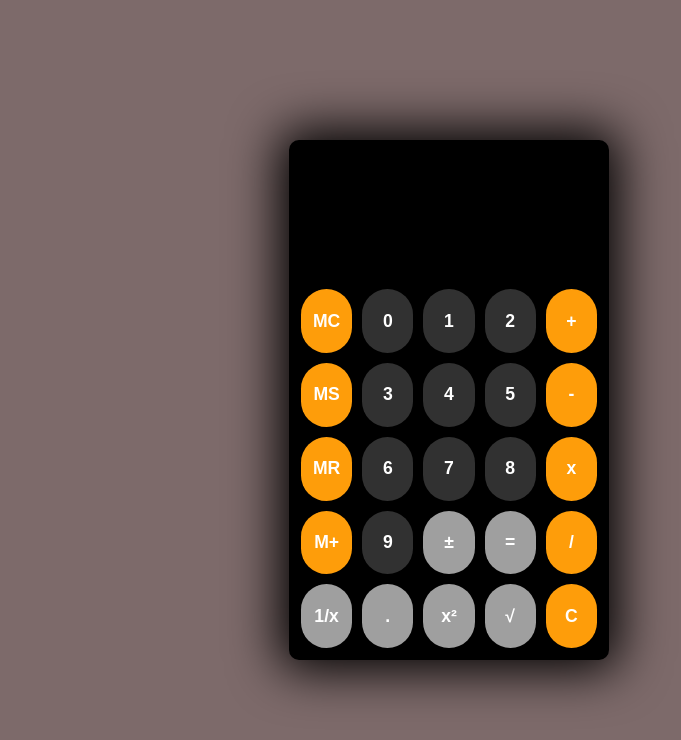
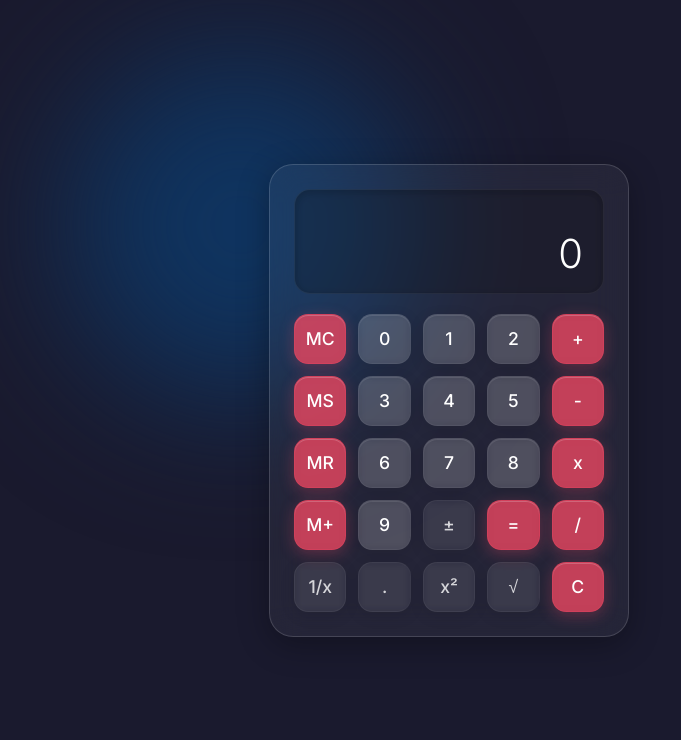
Before and after one commit to Sikander-Hayat-Khan/Web-Based-Calculator, a plain HTML site: page index.html in a window 1280 px wide. Shown: the whole page, without its empty margins (191-872 px from the left). Drawn offline with Linux system fonts and the light colour scheme.

Commit message:
changes made in the frontend and arithematic logic

```diff
--- a/index.html
+++ b/index.html
@@ -3,16 +3,23 @@
 <head>
     <meta charset="UTF-8">
     <meta name="viewport" content="width=device-width, initial-scale=1.0">
-    <title>Web Based Calculator</title>
+    <title>Minimalist Web Calculator</title>
+    <link rel="preconnect" href="https://fonts.googleapis.com">
+    <link rel="preconnect" href="https://fonts.gstatic.com" crossorigin>
+    <link href="https://fonts.googleapis.com/css2?family=Inter:wght@300;400;500;600&display=swap" rel="stylesheet">
     <link rel="stylesheet" href="style.css">
     <script src="script.js" defer></script>
 </head>
 <body>
+    <div class="background-shapes">
+        <div class="shape shape-1"></div>
+        <div class="shape shape-2"></div>
+    </div>
     <section class="calc">
         <div id="grid">
             <div id="display">
                 <div id="top-display"></div>
-                <div id="bottom-display"></div>
+                <div id="bottom-display">0</div>
             </div>
         </div>
     </section>
--- a/script.js
+++ b/script.js
@@ -2,7 +2,6 @@ const Grid = document.getElementById("grid");
 const topDisplay = document.getElementById("top-display");
 const bottomDisplay = document.getElementById("bottom-display");
 
-let button;
 let currentInput = "";
 let previousInput = "";
 let operator = "";
@@ -17,26 +16,32 @@ const buttonArray = [
     ["1/x", ".", "x²", "√", "C"]
 ];
 
+const accentOperators = ["MC", "MS", "MR", "M+", "C", "/", "+", "-", "x", "="];
+const secondaryOperators = ["1/x", ".", "x²", "√", "±"];
 
-const yellowoperators = ["MC", "MS", "MR", "M+", "C", "/", "+", "-", "x"];
-const greyoperators = ["1/x", ".", "x²", "√", "±", "="];
 for (let i = 0; i < 5; i++) {
     for (let j = 0; j < 5; j++) {
         const val = buttonArray[i][j];
-        button = document.createElement("button");
+        const button = document.createElement("button");
         button.textContent = val;
         Grid.appendChild(button);
-        button.style.color = "white"
 
-        if (yellowoperators.includes(val)) {
-            button.style.backgroundColor = "#FE9D0A";
+        if (accentOperators.includes(val)) {
+            button.classList.add("btn-accent");
+        } else if (secondaryOperators.includes(val)) {
+            button.classList.add("btn-secondary");
+        } else {
+            button.classList.add("btn-primary");
         }
-        else if (greyoperators.includes(val)) {
-            button.style.backgroundColor = "#9F9F9F";
-        }
-        else {
-            button.style.backgroundColor = "#313131"
-        }
+
+        // Scale effect on click
+        button.addEventListener("click", () => {
+            button.classList.add("clicked");
+            setTimeout(() => {
+                button.classList.remove("clicked");
+            }, 150);
+        });
+
         // Assigning functions
         if (isDigit(val) || val === ".") {
             button.addEventListener("click", () => appendValue(val));
@@ -60,6 +65,8 @@ for (let i = 0; i < 5; i++) {
             button.addEventListener("click", memoryRecall);
         } else if (val === "MC") {
             button.addEventListener("click", memoryClear);
+        } else if (val === "M+") {
+            button.addEventListener("click", memoryAdd);
         }
     }
 }
@@ -109,7 +116,7 @@ function clearScreen() {
     previousInput = "";
     operator = "";
     updateTop("");
-    updateBottom("");
+    updateBottom("0");
 }
 
 function toggleSign() {
@@ -154,7 +161,18 @@ function memoryRecall() {
 
 function memoryClear() {
     memory = null;
-    updateTop("Cleared");
+    updateTop("");
+}
+
+function memoryAdd() {
+    if (memory === null || currentInput === "") return;
+    let num = parseFloat(currentInput);
+    if (!isNaN(num)) {
+        let newTotal = num + memory;
+        currentInput = newTotal.toString();
+        updateBottom(currentInput);
+        updateTop("Added from Memory");
+    }
 }
 
 function updateTop(value) {
@@ -162,5 +180,5 @@ function updateTop(value) {
 }
 
 function updateBottom(value) {
-    bottomDisplay.textContent = value;
+    bottomDisplay.textContent = value || "0";
 }
--- a/style.css
+++ b/style.css
@@ -2,78 +2,171 @@
     margin: 0;
     padding: 0;
     box-sizing: border-box;
+    font-family: 'Inter', sans-serif;
 }
+
 body {
-    background-color: rgb(125, 106, 106);
+    background-color: #1A1A2E; /* Elegant deep solid color */
+    min-height: 100vh;
+    overflow: hidden;
+    position: relative;
+    display: flex;
+    justify-content: center;
+    align-items: center;
 }
+
+/* Background aesthetic shapes to make the glass pop */
+.background-shapes {
+    position: absolute;
+    width: 100vw;
+    height: 100vh;
+    z-index: -1;
+    overflow: hidden;
+    display: flex;
+    justify-content: center;
+    align-items: center;
+}
+
+.shape {
+    position: absolute;
+    border-radius: 50%;
+    filter: blur(70px);
+}
+
+.shape-1 {
+    width: 350px;
+    height: 350px;
+    background-color: #0F3460;
+    top: 50px;
+    left: 20%;
+}
+
+/* .shape-2 {
+    width: 300px;
+    height: 300px;
+    background-color: #E94560;
+    bottom: 50px;
+    right: 20%;
+} */
+
 .calc {
     display: flex;
     justify-content: center;
     align-items: center;
-    width: 100vw;
-    height: 100vh;
+    width: 100%;
+    height: 100%;
+    padding: 20px;
 }
 
 #grid {
-    width: 22vw;
-    min-width: 320px;
-    height: 65vh;
-    border: 2px solid black;
+    width: 100%;
+    max-width: 360px;
+    background: rgba(255, 255, 255, 0.05); /* Frosted Glass */
+    backdrop-filter: blur(16px);
+    -webkit-backdrop-filter: blur(16px);
+    border: 1px solid rgba(255, 255, 255, 0.15);
+    box-shadow: 0 8px 32px rgba(0, 0, 0, 0.3); /* Pop from background */
+    border-radius: 24px;
+
     display: grid;
     grid-template-columns: repeat(5, 1fr);
-    grid-template-rows: 2fr repeat(5, 1fr);
-    grid-gap: 10px;
-    padding: 10px;
-    border-radius: 10px;
-    background-color: black;
-    /* background: linear-gradient(65deg, steelblue, black); */
-    box-shadow: 0px 0px 50px 10px black;
+    grid-template-rows: minmax(100px, auto) repeat(5, 1fr);
+    grid-gap: 12px;
+    padding: 24px;
 }
 
 #display {
     grid-column: 1 / 6;
-    /* background-color: rgb(177, 176, 176); */
-    background-color: black;
-    border-radius: 10px;
     display: flex;
     flex-direction: column;
-    justify-content: space-between;
-    align-items: stretch;
-    padding: 8px 12px;
-    overflow: hidden;
+    justify-content: center;
+    align-items: flex-end;
+    padding: 15px 20px;
+    border-radius: 16px;
+    background: rgba(0, 0, 0, 0.2);
+    box-shadow: inset 0 2px 10px rgba(0, 0, 0, 0.2);
+    border: 1px solid rgba(255, 255, 255, 0.05);
+    margin-bottom: 8px;
 }
 
 #top-display {
     font-size: 1rem;
-    text-align: left;
-    color: #444;
-    min-height: 1.4em;
-    color: white;
-    font-family: sans-serif;
-    font-size: 1.5rem;
+    font-weight: 500;
+    color: rgba(255, 255, 255, 0.5);
+    min-height: 1.5rem;
+    width: 100%;
+    text-align: right;
+    letter-spacing: 0.5px;
 }
 
 #bottom-display {
-    font-size: 2rem;
-    font-weight: bold;
+    font-size: 2.5rem;
+    font-weight: 300;
+    color: #fff;
+    width: 100%;
     text-align: right;
-    color: black;
-    word-wrap: break-word;
-    color: white;
-    font-family: sans-serif;
-    font-size: 2rem;
+    overflow: hidden;
+    text-overflow: ellipsis;
 }
 
 button {
-    background-color: rgb(213, 243, 233);
     border: none;
-    border-radius: 100px;
-    font-weight: 900;
+    border-radius: 14px;
     font-size: 1.1rem;
+    font-weight: 500;
     cursor: pointer;
-    transition: background-color 0.2s ease;
+    background: rgba(255, 255, 255, 0.1);
+    color: #fff;
+    box-shadow: 0 4px 15px rgba(0, 0, 0, 0.1), inset 0 1px 0 rgba(255, 255, 255, 0.1);
+    border: 1px solid rgba(255, 255, 255, 0.05);
+    backdrop-filter: blur(4px);
+    -webkit-backdrop-filter: blur(4px);
+    transition: all 0.2s cubic-bezier(0.25, 0.8, 0.25, 1);
+    display: flex;
+    justify-content: center;
+    align-items: center;
+    min-height: 50px;
 }
 
 button:hover {
-    background-color: rgba(213, 243, 233, 0.7);
+    background: rgba(255, 255, 255, 0.2);
+    transform: translateY(-2px);
+    box-shadow: 0 6px 20px rgba(0, 0, 0, 0.15), inset 0 1px 0 rgba(255, 255, 255, 0.2);
 }
+
+button:active, button.clicked {
+    transform: scale(0.92);
+    box-shadow: inset 0 2px 10px rgba(0, 0, 0, 0.2);
+}
+
+/* Specific button styles */
+button.btn-accent {
+    background: rgba(233, 69, 96, 0.8);
+    color: white;
+    box-shadow: 0 4px 15px rgba(233, 69, 96, 0.3), inset 0 1px 0 rgba(255, 255, 255, 0.2);
+    border: 1px solid rgba(233, 69, 96, 0.4);
+}
+
+button.btn-accent:hover {
+    background: rgba(233, 69, 96, 1);
+    box-shadow: 0 6px 20px rgba(233, 69, 96, 0.4), inset 0 1px 0 rgba(255, 255, 255, 0.3);
+}
+
+button.btn-secondary {
+    background: rgba(255, 255, 255, 0.05);
+    color: rgba(255, 255, 255, 0.8);
+    box-shadow: 0 4px 15px rgba(0, 0, 0, 0.1);
+}
+
+button.btn-secondary:hover {
+    background: rgba(255, 255, 255, 0.15);
+}
+
+button.btn-primary {
+    background: rgba(255, 255, 255, 0.15);
+    color: #fff;
+}
+
+button.btn-primary:hover {
+    background: rgba(255, 255, 255, 0.25);
+}
```
